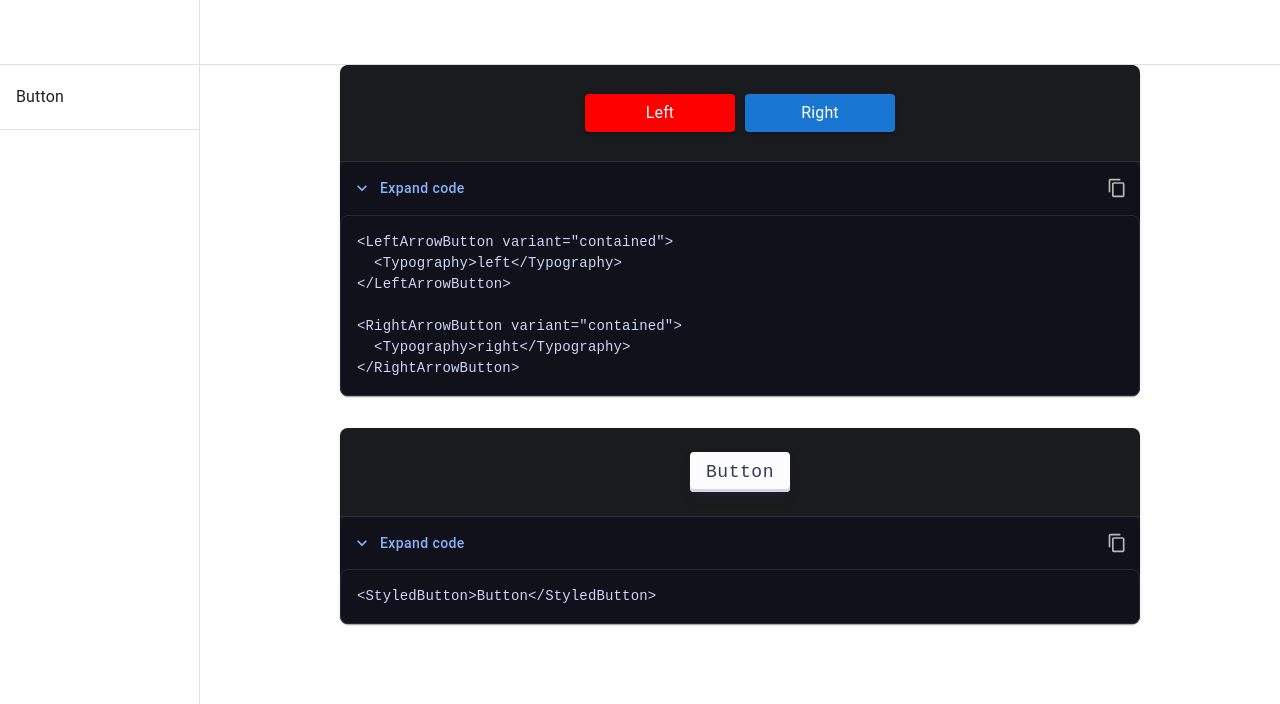
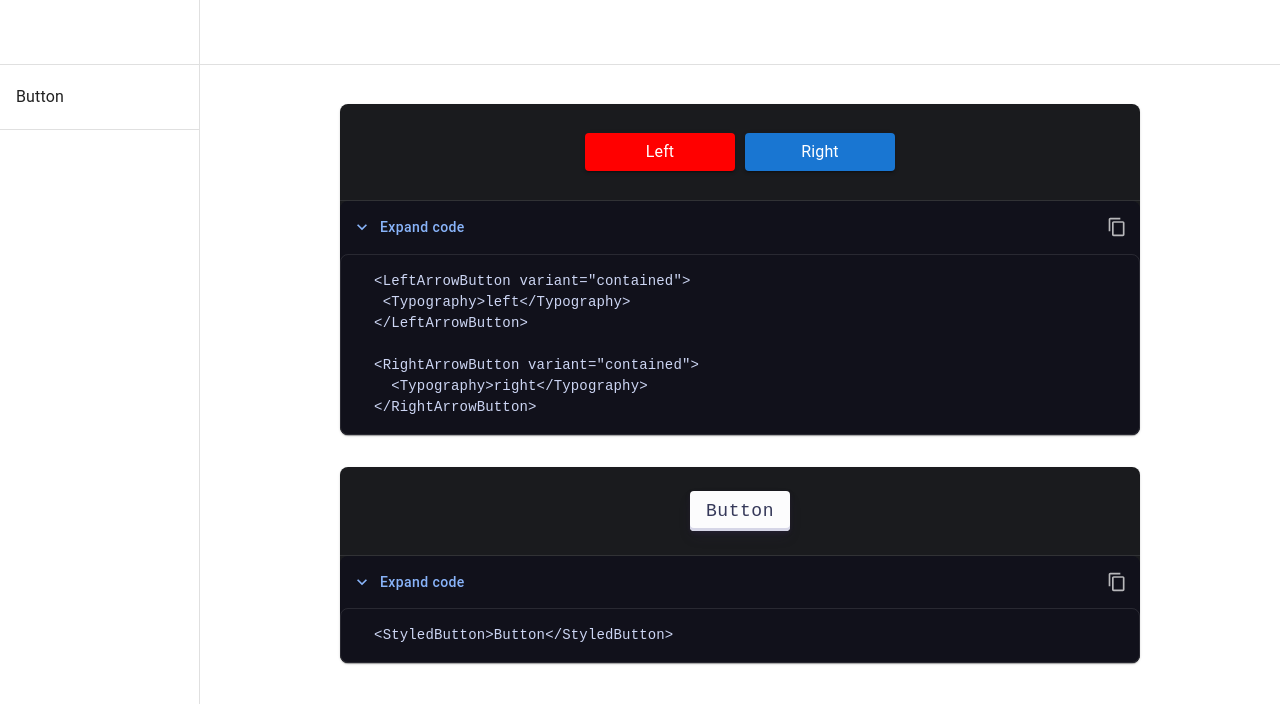
Before and after one commit to Surjendu-kar/ByteUI-Core, a React (Vite) app: page / in a window 1280 px wide. Shown: the top 704 px of the page. Built offline with nearby package versions, Linux system fonts and the light colour scheme.

Commit message:
Fix scrolling

```diff
--- a/src/components/Buttons/Button1.tsx
+++ b/src/components/Buttons/Button1.tsx
@@ -85,7 +85,7 @@ const ButtonDemo = () => (
 );
 
 const Button1 = () => {
-  const shortCode = `<LeftArrowButton variant="contained">
+  const shortCode = `  <LeftArrowButton variant="contained">
    <Typography>left</Typography>
   </LeftArrowButton>
 
@@ -93,7 +93,7 @@ const Button1 = () => {
     <Typography>right</Typography>
   </RightArrowButton>`;
 
-  const fullCode = `import React from "react";
+  const fullCode = `  import React from "react";
   import { styled } from "@mui/material/styles";
   import { Button, Typography } from "@mui/material";
 
--- a/src/components/Buttons/Button2.tsx
+++ b/src/components/Buttons/Button2.tsx
@@ -49,17 +49,16 @@ const ButtonDemo: FC = () => {
 };
 
 const Button2: FC = () => {
-  const shortCode = `<StyledButton>Button</StyledButton>`;
+  const shortCode = `  <StyledButton>Button</StyledButton>`;
 
-  const fullCode = `import { Button, styled } from "@mui/material";
+  const fullCode = `  import { Button, styled } from "@mui/material";
 
   const StyledButton = styled(Button)(() => ({
     height: "40px",
     padding: "0 16px",
     backgroundColor: "#FCFCFD",
     borderRadius: "4px",
-  boxShadow:
-    "0 2px 4px rgba(45, 35, 66, 0.4), 0 7px 13px -3px rgba(45, 35, 66, 0.3), inset 0 -3px 0 #D6D6E7",
+    boxShadow: "0 2px 4px rgba(45, 35, 66, 0.4), 0 7px 13px -3px rgba(45, 35, 66, 0.3), inset 0 -3px 0 #D6D6E7",
     color: "#36395A",
     fontFamily: '"JetBrains Mono", monospace',
     fontSize: "18px",
@@ -95,11 +94,11 @@ const StyledButton = styled(Button)(() => ({
     },
  }));
 
-const Button = () => {
-  return <StyledButton>Button</StyledButton>;
+ const ButtonDemo = () => {
+    return <StyledButton>Button</StyledButton>
  };
 
-export default Button;`;
+ export default ButtonDemo;`;
 
   return (
     <CodeViewer shortCode={shortCode} fullCode={fullCode} demo={ButtonDemo} />
--- a/src/components/CodeViewer/CodeViewer.tsx
+++ b/src/components/CodeViewer/CodeViewer.tsx
@@ -91,6 +91,7 @@ const CodeViewer: FC<CodeViewerProps> = ({
         {/* Code Content */}
         <Box
           sx={{
+            position: "relative",
             p: 2,
             border: "1px solid rgba(255, 255, 255, 0.1)",
             borderRadius: 2,
@@ -102,19 +103,24 @@ const CodeViewer: FC<CodeViewerProps> = ({
             "&:hover": {
               border: "1px solid #3b82f680",
             },
+            scrollbarWidth: "thin",
+            scrollbarColor: "rgba(255, 255, 255, 0.1) transparent",
             "&::-webkit-scrollbar": {
-              width: "8px",
-              height: "8px",
+              width: "6px",
+              height: "6px",
             },
             "&::-webkit-scrollbar-track": {
               background: "transparent",
             },
+            "&::-webkit-scrollbar-corner": {
+              background: "transparent",
+            },
             "&::-webkit-scrollbar-thumb": {
               background: "rgba(255, 255, 255, 0.1)",
-              borderRadius: "4px",
-            },
-            "&::-webkit-scrollbar-thumb:hover": {
-              background: "rgba(255, 255, 255, 0.2)",
+              borderRadius: "3px",
+              "&:hover": {
+                background: "rgba(255, 255, 255, 0.2)",
+              },
             },
           }}
         >
--- a/src/components/ResponsiveDrawer.tsx
+++ b/src/components/ResponsiveDrawer.tsx
@@ -64,7 +64,7 @@ export default function ResponsiveDrawer(props: Props) {
       <CssBaseline />
       <AppBar
         position="fixed"
-        elevation={0} // Removes shadow
+        elevation={0}
         sx={{
           width: { sm: `calc(100% - ${drawerWidth}px)` },
           ml: { sm: `${drawerWidth}px` },
@@ -84,8 +84,6 @@ export default function ResponsiveDrawer(props: Props) {
           </IconButton>
         </Toolbar>
         <Divider />
-
-        <Buttons />
       </AppBar>
       <Box
         component="nav"
@@ -131,9 +129,10 @@ export default function ResponsiveDrawer(props: Props) {
           flexGrow: 1,
           p: 3,
           width: { sm: `calc(100% - ${drawerWidth}px)` },
+          mt: "5rem",
         }}
       >
-        <Toolbar />
+        <Buttons />
       </Box>
     </Box>
   );
```
Lines whose indentation alone changed are shown as unchanged.
